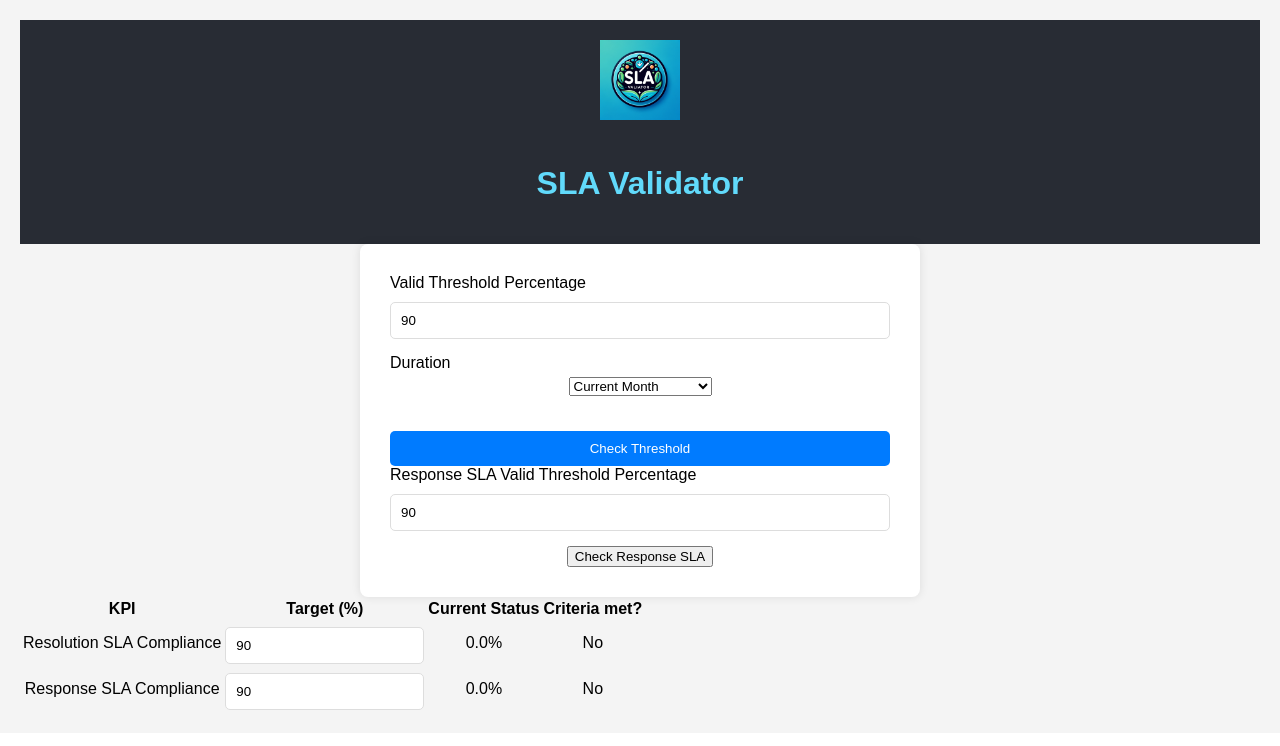
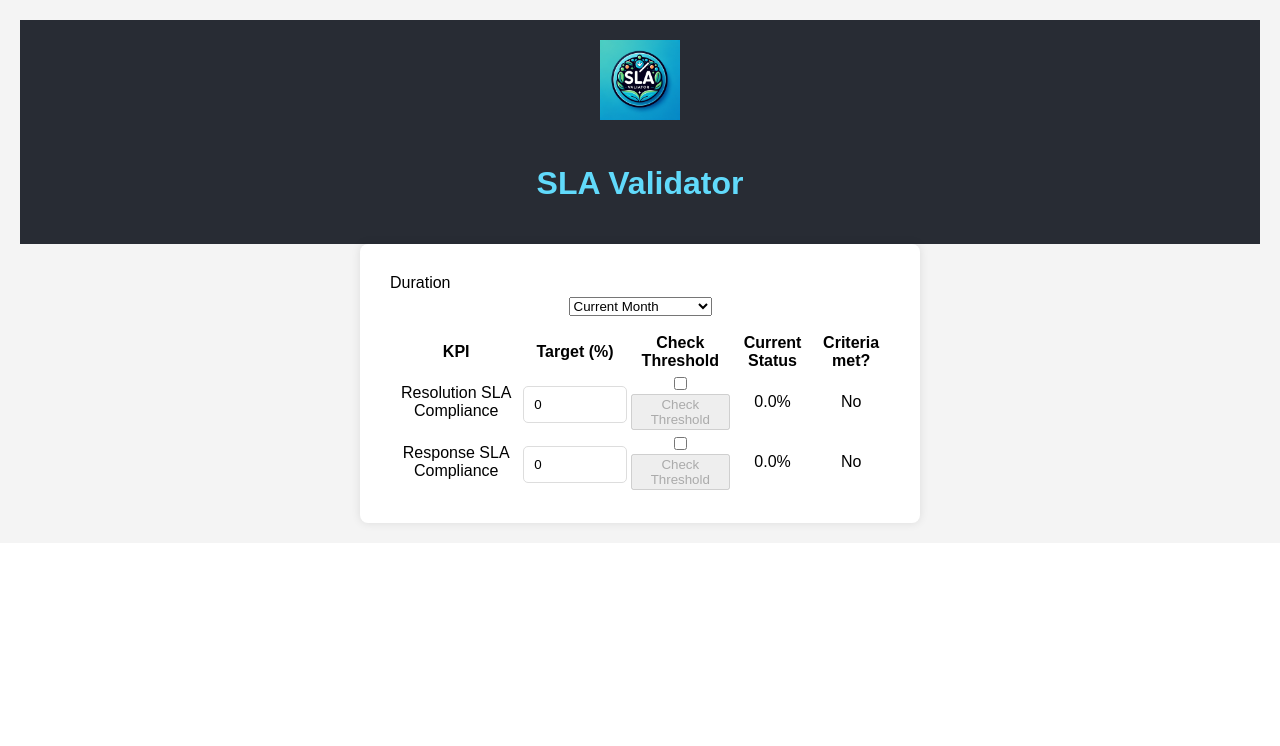
Before and after one commit to AdityaRajGaur/sla-frontend, a React (Create React App) app: page / in a window 1280 px wide. Shown: the top 746 px of the page. Built offline with nearby package versions, Linux system fonts and the light colour scheme.

Commit message:
new changes

```diff
--- a/src/App.js
+++ b/src/App.js
@@ -10,17 +10,18 @@ function App() {
   const [customEndDate, setCustomEndDate] = useState('');
   const [resolutionSLA, setResolutionSLA] = useState({
     KPI: 'Resolution SLA Compliance',
-    Target: 90, // Default target percentage
+    Target: 0, // Default target percentage
     CurrentStatus: '0.0%',
     CriteriaMet: 'No'
   });
-
+  const [checkResolution, setCheckResolution] = useState(false);
+  const [checkResponse, setCheckResponse] = useState(false);
 //Function to fetch SLA response compliance
 const fetchResponseSLACompliance = () => {
   // Validation if needed
   if (isNaN(responseSLA.Target)) {
     alert('Please enter a valid threshold percentage for Response SLA.');
-    return;
+
   }
 
   setLoading(true);
@@ -29,6 +30,7 @@ const fetchResponseSLACompliance = () => {
     threshold: responseSLA.Target,
     start_date: customStartDate,
     end_date: customEndDate,
+    durationType: durationType
   })
   .then(response => {
     setLoading(false);
@@ -47,18 +49,19 @@ const fetchResponseSLACompliance = () => {
 
 
   // Function to fetch SLA Compliance
-  const fetchSLACompliance = (startDate, endDate, target) => {
+  const fetchSLACompliance = (startDate, endDate, target, durationType) => {
     // Only proceed if target is a number
     if (isNaN(target)) {
       alert('Please enter a valid threshold percentage.');
       return;
     }
-
+    //TODO keep the url in a config file
     setLoading(true);
     axios.post('http://localhost:8000/api/check-threshold', {
       threshold: target,
       start_date: startDate,
       end_date: endDate,
+      durationType: durationType
     })
     .then(response => {
       setLoading(false);
@@ -84,7 +87,7 @@ const fetchResponseSLACompliance = () => {
 
   const [responseSLA, setResponseSLA] = useState({
     KPI: 'Response SLA Compliance',
-    Target: 90, // Default target percentage for response SLA
+    Target: 0, // Default target percentage for response SLA
     CurrentStatus: '0.0%',
     CriteriaMet: 'No'
   });
@@ -104,21 +107,18 @@ const fetchResponseSLACompliance = () => {
   };
 
 
-  const handleKeyDown = (event) => {
-    console.log("line 63")
-    // Check if the Enter key was pressed
-    if (event.key === 'Enter') {
-      event.preventDefault();
-      handleSubmit(event);
-    }
-  };
+
   const handleDurationChange = (event) => {
-    setDurationType(event.target.value);
+    setDurationType(event.target.value); // Get the selected duration type
   };
 
-  const handleSubmit = (event) => {
+  const handleSubmit = (event, type) => {
     event.preventDefault();
-    fetchSLACompliance(customStartDate, customEndDate, resolutionSLA.Target);
+    if (type === 'resolution' && checkResolution) {
+      fetchSLACompliance(customStartDate, customEndDate, resolutionSLA.Target, durationType);
+    } else if (type === 'response' && checkResponse) {
+      fetchResponseSLACompliance(customStartDate, customEndDate, responseSLA.Target, durationType);
+    }
   };
 
   return (
@@ -128,18 +128,7 @@ const fetchResponseSLACompliance = () => {
         <h1>SLA Validator</h1>
       </header>
       <form onSubmit={handleSubmit} className="sla-form">
-        <div className="form-group">
-          <label htmlFor="target" className="input-label">Valid Threshold Percentage</label>
-          <input
-            type="number"
-            id="target"
-            name="target"
-            value={resolutionSLA.Target}
-            onChange={handleThresholdChange}
-            onKeyDown={handleKeyDown} // Use onKeyDown instead of onKeyPress
-             required
-          />
-        </div>
+
         <div className="form-group">
           <label htmlFor="duration" className="input-label">Duration</label>
           <select id="duration" name="duration" value={durationType} onChange={handleDurationChange}>
@@ -169,29 +158,12 @@ const fetchResponseSLACompliance = () => {
             />
           </div>
         )}
-        <button type="submit" disabled={loading} className="submit-btn">
-          {loading ? 'Checking...' : 'Check Threshold'}
-        </button>
-        <div className="form-group">
-        <label htmlFor="response-target" className="input-label">Response SLA Valid Threshold Percentage</label>
-        <input
-          type="number"
-          id="response-target"
-          name="response-target"
-          value={responseSLA.Target}
-          onChange={handleResponseThresholdChange}
-          required
-        />
-      </div>
-      <button onClick={fetchResponseSLACompliance} disabled={loading}>
-        {loading ? 'Checking...' : 'Check Response SLA'}
-      </button>
-      </form>
       <table>
         <thead>
           <tr>
             <th>KPI</th>
             <th>Target (%)</th>
+            <th>Check Threshold</th>
             <th>Current Status</th>
             <th>Criteria met?</th>
           </tr>
@@ -206,6 +178,19 @@ const fetchResponseSLACompliance = () => {
                 onChange={handleThresholdChange}
               />
             </td>
+            <td>
+                <input
+                  type="checkbox"
+                  checked={checkResolution}
+                  onChange={(e) => setCheckResolution(e.target.checked)}
+                />
+                <button
+                  onClick={(e) => handleSubmit(e, 'resolution')}
+                  disabled={loading || !checkResolution}
+                >
+                  Check Threshold
+                </button>
+              </td>
             <td>{resolutionSLA.CurrentStatus}</td>
             <td>{resolutionSLA.CriteriaMet}</td>
           </tr>
@@ -218,12 +203,25 @@ const fetchResponseSLACompliance = () => {
                 onChange={handleResponseThresholdChange}
               />
             </td>
+            <td>
+                <input
+                  type="checkbox"
+                  checked={checkResponse}
+                  onChange={(e) => setCheckResponse(e.target.checked)}
+                />
+                <button
+                  onClick={(e) => handleSubmit(e, 'response')}
+                  disabled={loading || !checkResponse}
+                >
+                  Check Threshold
+                </button>
+              </td>
             <td>{responseSLA.CurrentStatus}</td>
             <td>{responseSLA.CriteriaMet}</td>
           </tr>
         </tbody>
       </table>
-
+      </form>
       {/* {thresholdBreached && <div className="result">{thresholdBreached}</div>} */}
     </div>
   );
```
